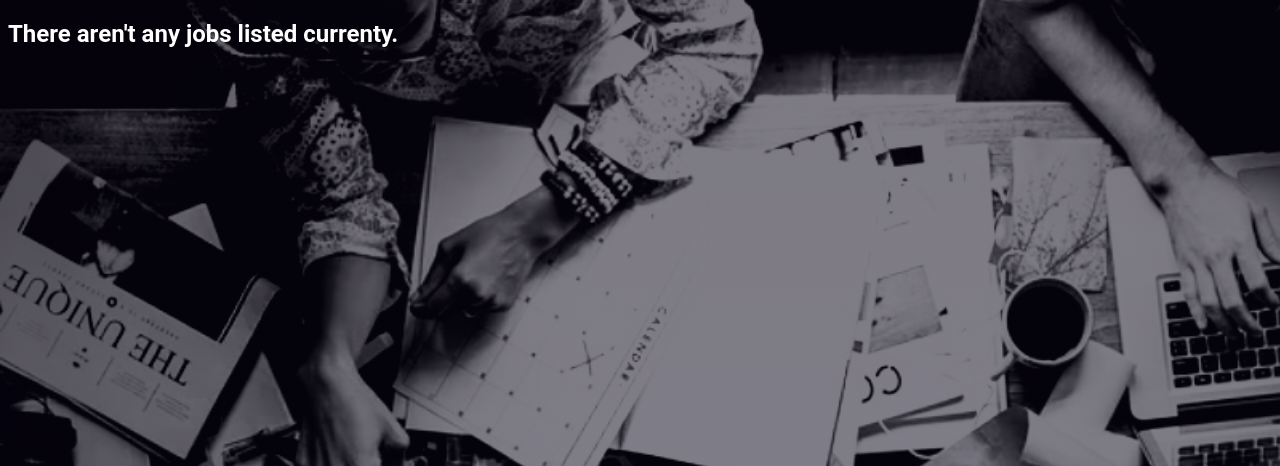
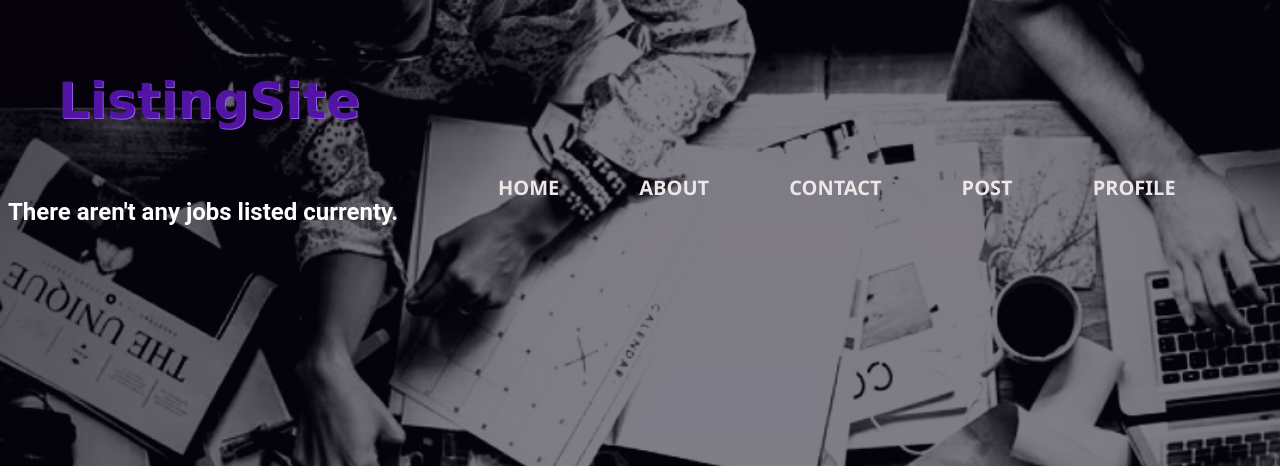
Before and after one commit to sitelisting/Listing_Site, a PHP site: page /listedjobs.php in a window 1280 px wide. Shown: the top 466 px of the page. Run offline with PHP 8.4, Linux system fonts and the light colour scheme; data that the repository does not hold is empty.

Commit message:
Update listedjobs.php

```diff
--- a/listedjobs.php
+++ b/listedjobs.php
@@ -8,7 +8,23 @@
    <link rel="stylesheet" href="listedjobs.css">
 </head>
 <body>
+ <div class="main">
+         <div class="navbar">
+            <img src="list.png" class="menu-icon" onclick="myMenu()">
+            <div class="icon">
+               <h1 class="logo">ListingSite</h1>
+            </div>
+            <div class="menu">
+               <ul id="menuList">
+                  <li><a href="user_homepage.php">HOME</a></li>
+                  <li><a href="about.php">ABOUT</a></li>
+                  <li><a href="contact.php">CONTACT</a></li>
+                  <li><a href="jobs.php">POST</a></li>
+                  <li><a href="profile.php">PROFILE</a></li>
 
+               </ul>
+            </div>
+         </div>
 <?php
 
 include("connectdb.php");
```
